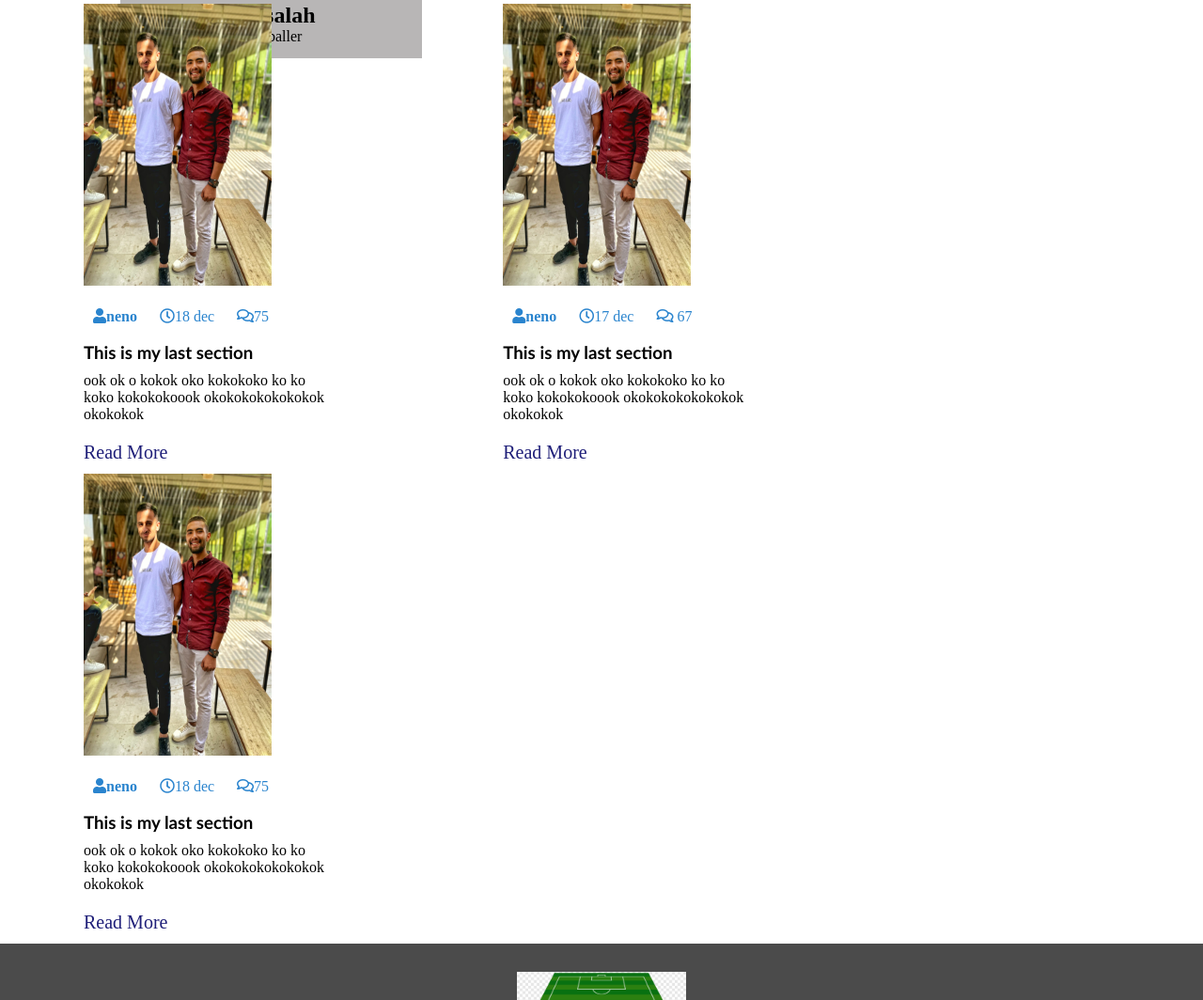
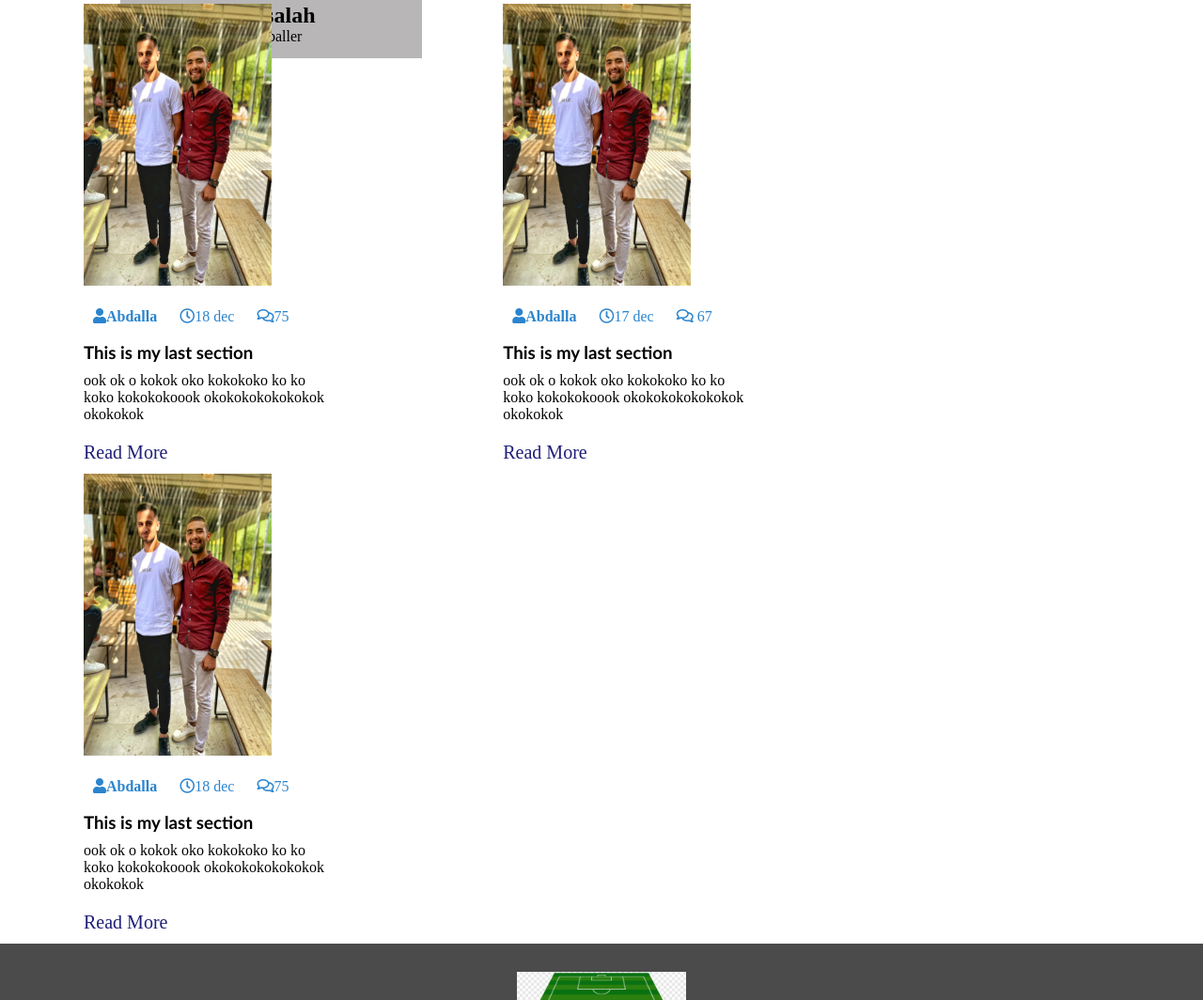
Before and after one commit to Phantom73r/Template-1, a plain HTML site: page index.html in a window 1280 px wide. Shown: the part 5551-6615 px from the top of the page at 94% size. Drawn offline with Linux system fonts and the light colour scheme.

Commit message:
Update index.html

```diff
--- a/index.html
+++ b/index.html
@@ -399,7 +399,7 @@
             <img class="news-img" src="CSS/images/WhatsApp Image 2022-12-12 at 8.44.04 PM.jpeg"
             alt="" width="200px" height="300px">
            <div class="news-overlay">
-            <i class="fas fa-user icon-news">neno</i>
+            <i class="fas fa-user icon-news">Abdalla</i>
             <i class="far fa-clock icon-news">18 dec</i>
             <i class="far fa-comments icon-news">75</i>
         </div> <!-- //news-overlay -->
@@ -411,7 +411,7 @@
     <div class="news-info middle-news">
         <img class="news-img" src="CSS/images/WhatsApp Image 2022-12-12 at 8.44.04 PM.jpeg" alt="" width="200px" height="300px">
        <div class="news-overlay">
-        <i class="fas fa-user icon-news">neno</i>
+        <i class="fas fa-user icon-news">Abdalla</i>
         <i class="far fa-clock icon-news">17 dec</i>
         <i class="far fa-comments icon-news"> 67</i>
     </div> <!-- //news-overlay -->
@@ -424,7 +424,7 @@
     <img class="news-img" src="CSS/images/WhatsApp Image 2022-12-12 at 8.44.04 PM.jpeg"
     alt="" width="200px" height="300px">
    <div class="news-overlay">
-    <i class="fas fa-user icon-news">neno</i>
+    <i class="fas fa-user icon-news">Abdalla</i>
     <i class="far fa-clock icon-news">18 dec</i>
     <i class="far fa-comments icon-news">75</i>
 </div> <!-- //news-overlay -->
```
